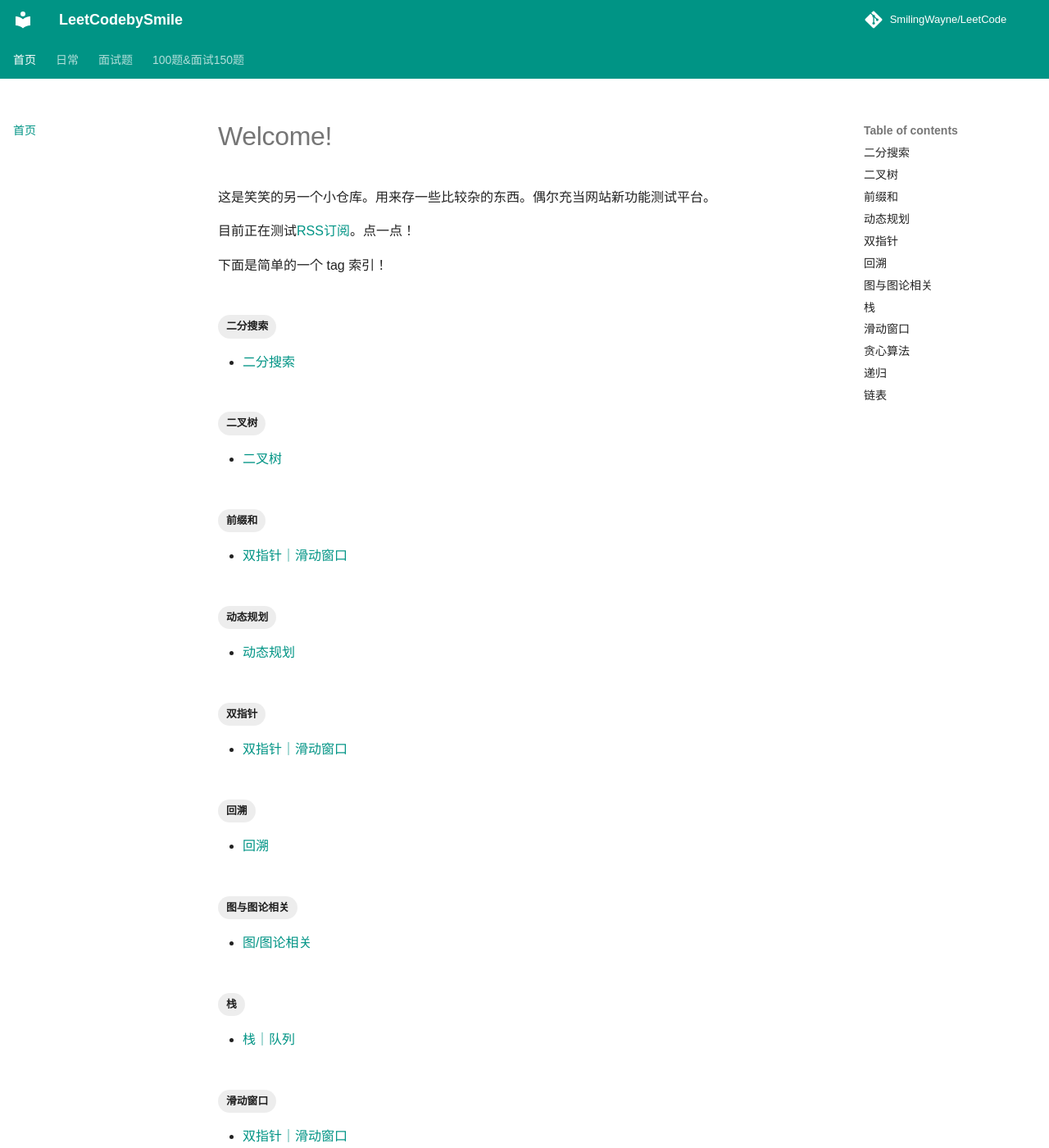
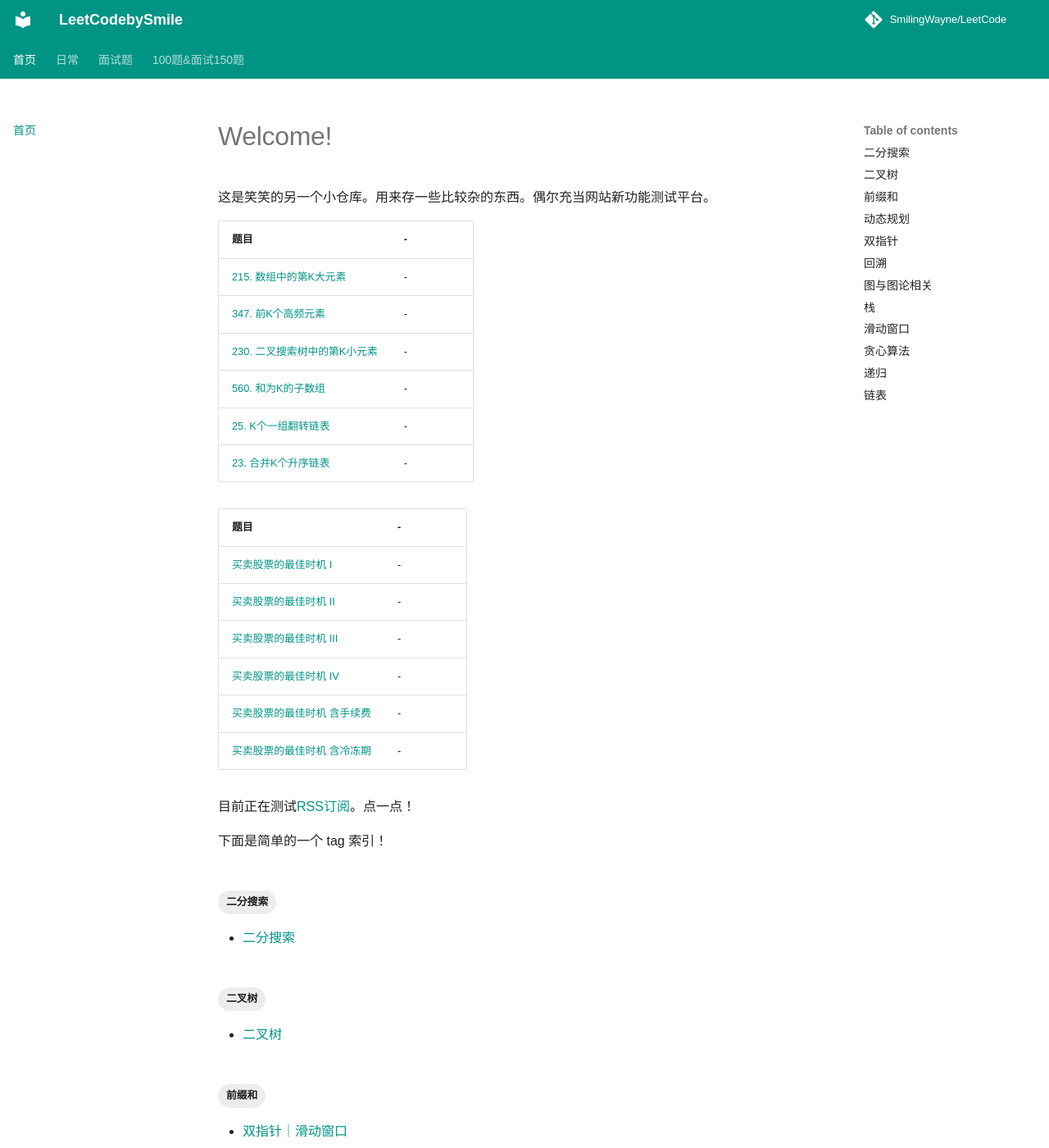
Before and after one commit to SmilingWayne/LeetCode, an MkDocs documentation site: the page built from docs/index.md, in a window 1280 px wide and 1400 px high. Shown: the whole window at 82% size. Built offline with MkDocs 1.6.1 and Material for MkDocs 9.7.7, drawn with Linux system fonts in a browser that asks for light colours; comment, search, counter and statistics services are not loaded; a style sheet for code colours, icons or effects is not loaded.

Commit message:
Update 20250623

```diff
--- a/docs/index.md
+++ b/docs/index.md
@@ -1,6 +1,25 @@
 # Welcome!
 
 这是笑笑的另一个小仓库。用来存一些比较杂的东西。偶尔充当网站新功能测试平台。
+
+| 题目                                                                                                    | -    |
+| :------------------------------------------------------------------------------------------------------ | :--- |
+| [215. 数组中的第K大元素](https://leetcode.cn/problems/kth-largest-element-in-an-array/description)      | -    |
+| [347. 前K个高频元素](https://leetcode.cn/problems/top-k-frequent-elements/)                             | -    |
+| [230. 二叉搜索树中的第K小元素](https://leetcode.cn/problems/kth-smallest-element-in-a-bst/description/) | -    |
+| [560. 和为K的子数组](https://leetcode.cn/problems/subarray-sum-equals-k/description/)                   | -    |
+| [25. K个一组翻转链表](https://leetcode.cn/problems/reverse-nodes-in-k-group/description/)               | -    |
+| [23. 合并K个升序链表](https://leetcode.cn/problems/merge-k-sorted-lists/description/)                   | -    |
+
+| 题目                                                                                                                          | -    |
+| :---------------------------------------------------------------------------------------------------------------------------- | :--- |
+| [买卖股票的最佳时机 I](https://leetcode.cn/problems/best-time-to-buy-and-sell-stock/description/)                             | -    |
+| [买卖股票的最佳时机 II](https://leetcode.cn/problems/best-time-to-buy-and-sell-stock-ii/description/)                         | -    |
+| [买卖股票的最佳时机 III](https://leetcode.cn/problems/best-time-to-buy-and-sell-stock-iii/description/)                       | -    |
+| [买卖股票的最佳时机 IV](https://leetcode.cn/problems/best-time-to-buy-and-sell-stock-iv/description/)                         | -    |
+| [买卖股票的最佳时机 含手续费](https://leetcode.cn/problems/best-time-to-buy-and-sell-stock-with-transaction-fee/description/) | -    |
+| [买卖股票的最佳时机 含冷冻期](https://leetcode.cn/problems/best-time-to-buy-and-sell-stock-with-cooldown/description/)        | -    |
+
 
 目前正在测试[RSS订阅](https://smilingwayne.github.io/LeetCode/feed_rss_created.xml)。点一点！
 
--- a/mkdocs.yml
+++ b/mkdocs.yml
@@ -21,6 +21,7 @@ nav:
       - 回溯: Hot100/Backtrack.md
       - 列表｜矩阵: Hot100/Array.md
       - 栈｜队列: Hot100/Stack.md
+      - 堆｜Heap: Hot100/Heap.md
       - 二分搜索: Hot100/Bin_search.md
       - DFS/BFS: Hot100/DFS_BFS.md
       - 贪心算法: Hot100/Greedy.md
```
Also changed, not shown: docs/Hot100/Bin_search.md (+2 -2 lines), docs/Hot100/DFS_BFS.md (+1 -1 lines), docs/Hot100/Heap.md (added, +55 -0 lines).
